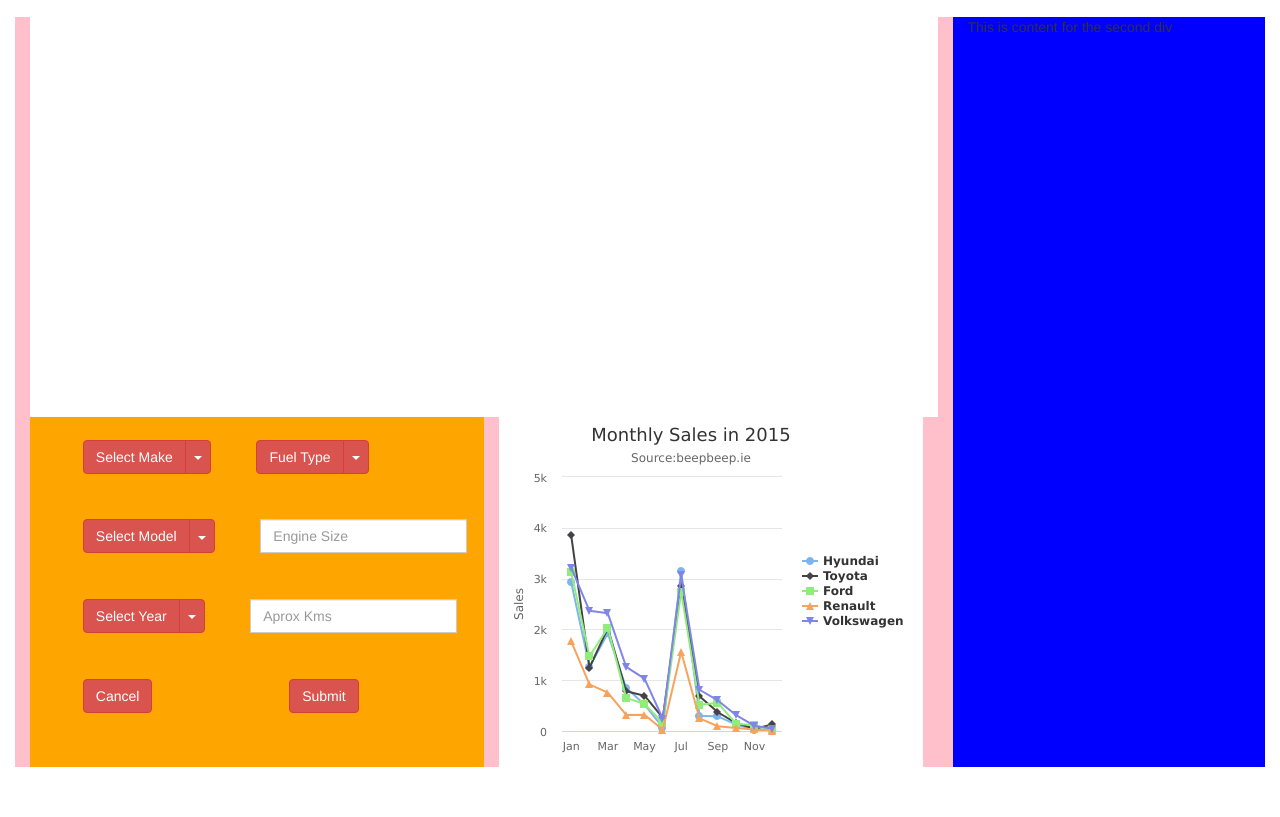
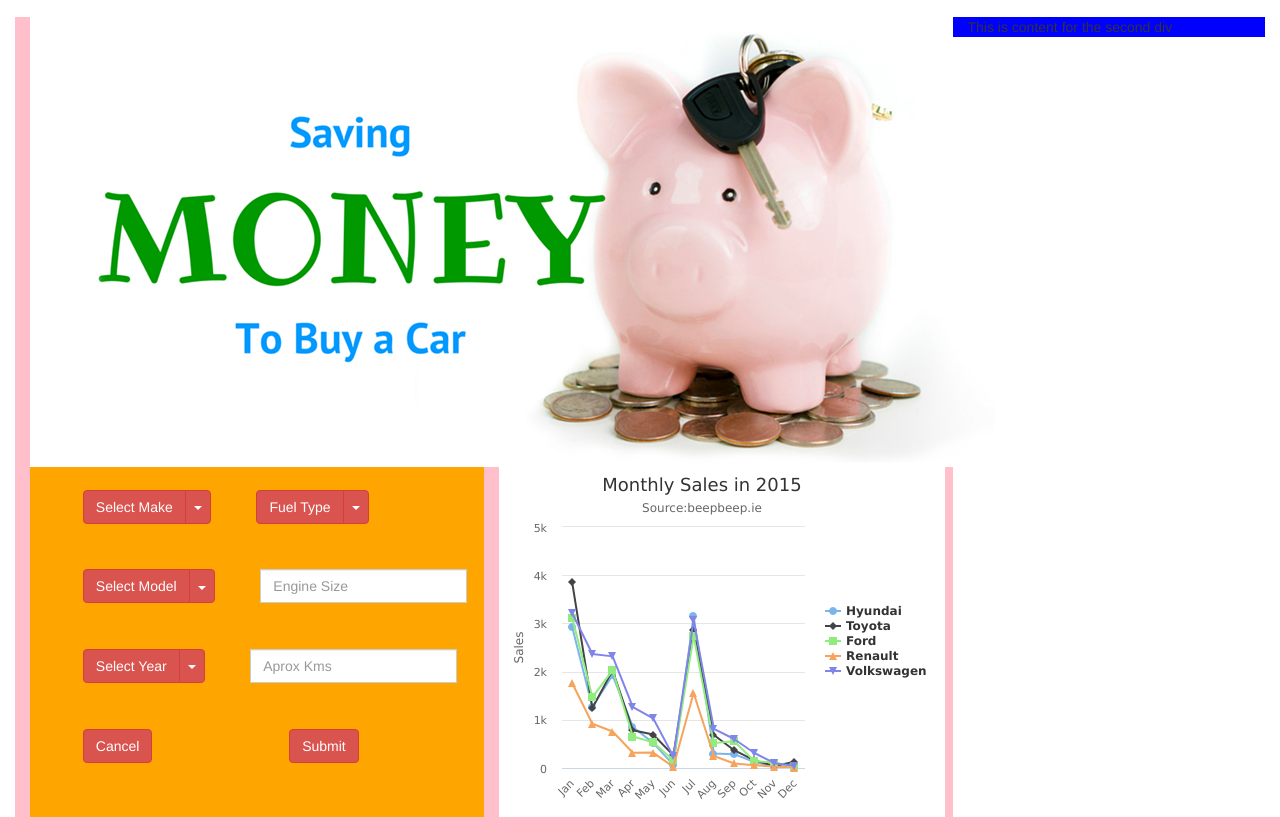
Before and after one commit to EoinMurf/CarEconomy, a plain HTML site: page index.html in a window 1280 px wide. Shown: the part 53-870 px from the top of the page. Before the commit the page ends 820 px from the top, so only its background shows below. Drawn offline with nearby package versions, Linux system fonts and the light colour scheme.

Commit message:
css image

```diff
--- a/css/style.css
+++ b/css/style.css
@@ -8,13 +8,13 @@
 
 .firstDiv{
 	position:relative;
-	height:750px;
+	height:100%;
 	background-color:pink;
 }
 
 .secondDiv{
 	position:relative;
-	height:750px;
+	height:100%;
 	background-color:blue;
 }
 
@@ -31,13 +31,15 @@
 }
 
 .outerdiv{
-	height:400px;
+	height:40%;
+	width:100%;
 	background-color:white;
 }
 
 #graph{
 	height:350px;
-	background-color:white;
+	width:446px;
+	background-color:orange;
 }
 
 
--- a/index.html
+++ b/index.html
@@ -77,6 +77,7 @@ ${demo.css}
 		  </div>  -->
 
 			<div class="col-md-12 outerdiv">
+			<img src="pig.jpg" >
 			</div>
 
 			<div class="col-md-6 small1Div">
@@ -200,8 +201,7 @@ ${demo.css}
     <script src="js/jquery.js"></script>
 	<script src="https://code.highcharts.com/highcharts.js"></script>
 
-	<script src="https://code.highcharts.com/stock/highstock.js"></script>
-	<script src="https:/
+
 
     <!-- Bootstrap Core JavaScript -->
     <script src="js/bootstrap.min.js"></script>
@@ -236,22 +236,6 @@ ${demo.css}
 				tooltip: {
 					valueSuffix: ''
 				},
-				rangeSelector: {
-					buttons: [{
-						count: 1,
-						type: 'minute',
-						text: '1M'
-					}, {
-						count: 5,
-						type: 'minute',
-						text: '5M'
-					}, {
-						type: 'all',
-						text: 'All'
-					}],
-					inputEnabled: false,
-					selected: 0
-				},
 				credits: {
 					enabled: false
 				},
```
Also changed, not shown: cartoon.jpg (added), cons.jpg (added), pig.jpg (added), pump.jpg (added), 1 other file.
